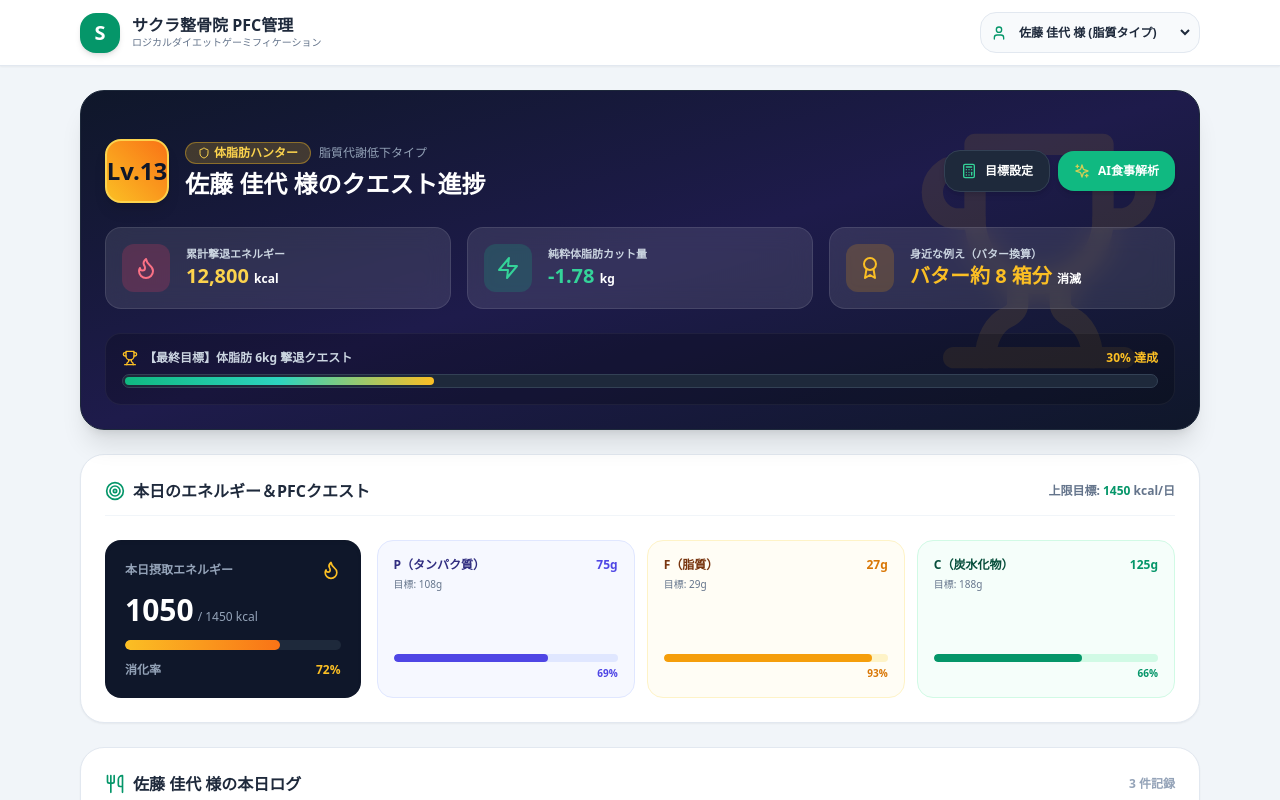
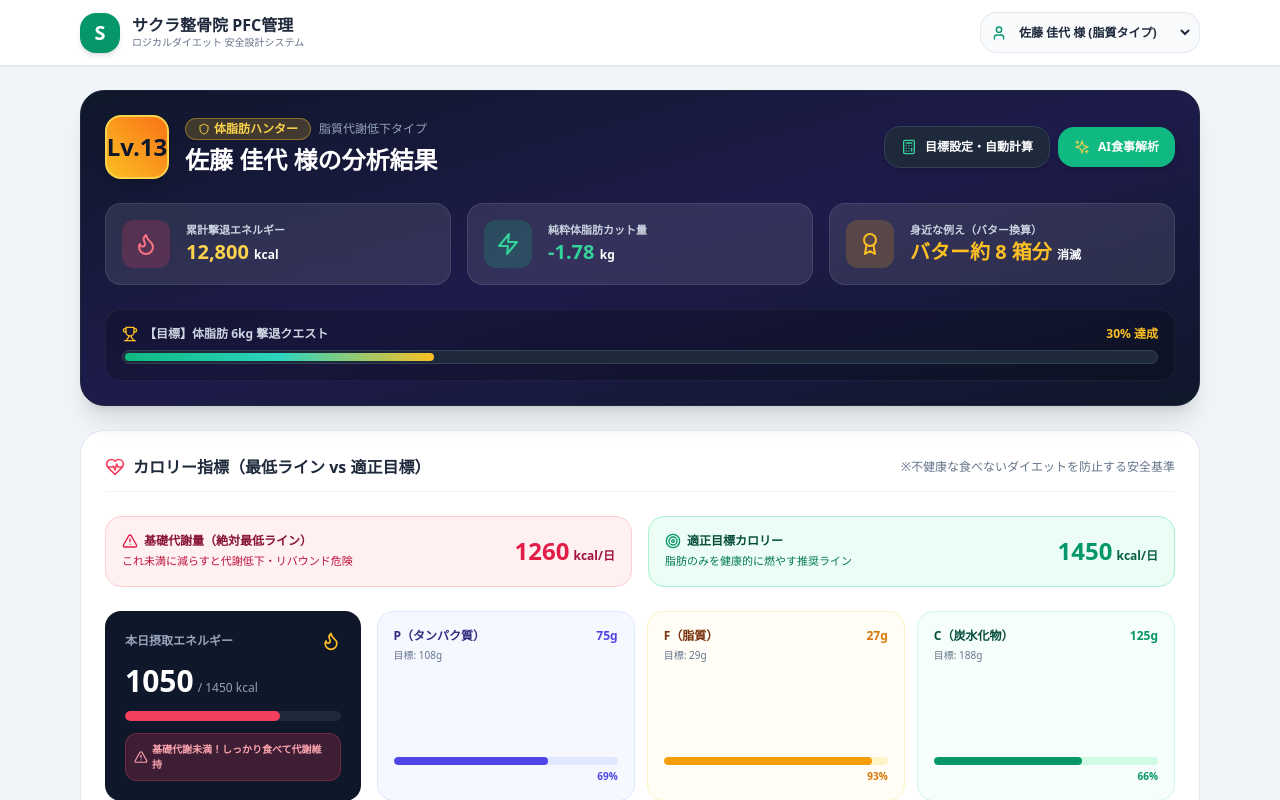
Before and after one commit to yoshimoto1146-debug/daiet-eiyou, a React (Vite) app: page / in a window 1280 px wide. Shown: the top 800 px of the page. Built offline with nearby package versions, Linux system fonts and the light colour scheme.

Commit message:
Update App.tsx

```diff
--- a/App.tsx
+++ b/App.tsx
@@ -21,6 +21,8 @@ import {
   Zap,
   Shield,
   Award,
+  AlertTriangle,
+  HeartPulse,
 } from 'lucide-react';
 
 type MealCategory = '朝食' | '昼食' | '夕食' | '間食';
@@ -47,11 +49,13 @@ interface UserProfile {
   targetMonths: number;
   metabolismType: 'lipid' | 'carb' | 'muscle';
   metabolismTypeName: string;
-  targetCalories: number;
+  bmr: number; // 基礎代謝量（最低ライン）
+  tdee: number; // 総消費カロリー
+  targetCalories: number; // 適正目標カロリー
   targetP: number;
   targetF: number;
   targetC: number;
-  accumulatedDeficitCalories: number; // 累計カット（消費）成功カロリー
+  accumulatedDeficitCalories: number;
   todayMeals: MealItem[];
   adviceMessage: string;
 }
@@ -67,24 +71,31 @@ const calculateLogicalTargets = (
   targetMonths: number,
   metabolismType: 'lipid' | 'carb' | 'muscle'
 ) => {
+  // 1. 基礎代謝量 (BMR) - ハリス・ベネディクト改訂式
   let bmr = 0;
   if (gender === 'male') {
     bmr = 88.362 + 13.397 * weight + 4.799 * height - 5.677 * age;
   } else {
     bmr = 447.593 + 9.247 * weight + 3.098 * height - 4.33 * age;
   }
+  bmr = Math.round(bmr);
 
-  const tdee = bmr * 1.45;
+  // 2. 総消費カロリー (TDEE) - 身体活動レベル（普通 1.45）
+  const tdee = Math.round(bmr * 1.45);
+
+  // 3. 落とすべき体脂肪量 & 1日あたりの必要アンダーカロリー
   const weightToLose = Math.max(weight - targetWeight, 0);
   const totalDeficitCalories = weightToLose * 7200;
   const days = targetMonths * 30;
   const dailyDeficit = days > 0 ? totalDeficitCalories / days : 0;
 
+  // 4. 適正目標カロリー（※基礎代謝を下回らない安全制御）
   let targetCalories = Math.round(tdee - dailyDeficit);
   if (targetCalories < bmr) {
-    targetCalories = Math.round(bmr);
+    targetCalories = bmr; // 基礎代謝を下回らない安全ガード
   }
 
+  // 5. PFCバランス自動調整（代謝タイプ別）
   let pRatio = 0.25, fRatio = 0.25, cRatio = 0.5;
   if (metabolismType === 'lipid') {
     pRatio = 0.3; fRatio = 0.18; cRatio = 0.52;
@@ -98,13 +109,12 @@ const calculateLogicalTargets = (
   const targetF = Math.round((targetCalories * fRatio) / 9);
   const targetC = Math.round((targetCalories * cRatio) / 4);
 
-  return { targetCalories, targetP, targetF, targetC, bmr: Math.round(bmr), tdee: Math.round(tdee), totalDeficitCalories };
+  return { targetCalories, targetP, targetF, targetC, bmr, tdee };
 };
 
-// ゲーム用ランク計算関数
 const getGameRank = (accumulatedCalories: number, totalGoalCalories: number) => {
   const burnedFatKg = (accumulatedCalories / 7200).toFixed(2);
-  const butterCount = Math.floor(accumulatedCalories / 1500); // バター1箱約1500kcal相当
+  const butterCount = Math.floor(accumulatedCalories / 1500);
   const expLevel = Math.floor(accumulatedCalories / 1000) + 1;
   const progressPercent = Math.min(Math.round((accumulatedCalories / Math.max(totalGoalCalories, 1)) * 100), 100);
 
@@ -130,17 +140,19 @@ const INITIAL_USERS: Record<string, UserProfile> = {
     targetMonths: 3,
     metabolismType: 'lipid',
     metabolismTypeName: '脂質代謝低下タイプ',
+    bmr: 1260,
+    tdee: 1827,
     targetCalories: 1450,
     targetP: 108,
     targetF: 29,
     targetC: 188,
-    accumulatedDeficitCalories: 12800, // 約1.7kg相当の消費成功
+    accumulatedDeficitCalories: 12800,
     todayMeals: [
       { id: 'm1', category: '朝食', name: '鮭塩焼き・玄米ご飯・味噌汁', calories: 420, p: 28, f: 10, c: 55 },
       { id: 'm2', category: '昼食', name: '蒸し鶏と彩り野菜のサラダボウル', calories: 480, p: 35, f: 12, c: 58 },
       { id: 'm3', category: '間食', name: 'ギリシャヨーグルト・素焼きアーモンド', calories: 150, p: 12, f: 5, c: 12 },
     ],
-    adviceMessage: '佐藤様は脂質代謝低下タイプです。現在バター約8箱分の体脂肪撃退に成功しています！この調子でクエストを進めましょう！',
+    adviceMessage: '佐藤様は脂質代謝低下タイプです。最低ラインである基礎代謝（1,260kcal）をしっかり超えつつ、適正カロリー内でコントロールできています！食べることを恐れずPFCを整えましょう。',
   },
   userB: {
     id: 'userB',
@@ -154,16 +166,18 @@ const INITIAL_USERS: Record<string, UserProfile> = {
     targetMonths: 3,
     metabolismType: 'carb',
     metabolismTypeName: '糖質吸収過多タイプ',
+    bmr: 1580,
+    tdee: 2291,
     targetCalories: 1850,
     targetP: 138,
     targetF: 61,
     targetC: 185,
-    accumulatedDeficitCalories: 21500, // 約3kg相当の消費成功
+    accumulatedDeficitCalories: 21500,
     todayMeals: [
       { id: 'm5', category: '朝食', name: 'プロテイン・オートミールボウル', calories: 450, p: 35, f: 8, c: 60 },
       { id: 'm6', category: '昼食', name: '牛肉赤身ステーキ定食（ご飯少なめ）', calories: 750, p: 48, f: 28, c: 75 },
     ],
-    adviceMessage: '田中様は糖質タイプです。レベル22突破！現在の体脂肪撃退ペースは非常に論理的かつ好調です！',
+    adviceMessage: '田中様は糖質タイプです。基礎代謝1,580kcalを切ると筋肉量が落ちて代謝が低下します。夕食でしっかりタンパク質を補給してください！',
   },
 };
 
@@ -183,8 +197,6 @@ export default function App() {
   const [isAnalyzing, setIsAnalyzing] = useState(false);
   const [analysisResult, setAnalysisResult] = useState<MealItem | null>(null);
 
-  const [editingMeal, setEditingMeal] = useState<MealItem | null>(null);
-
   const fileInputRef = useRef<HTMLInputElement>(null);
   const currentUser = users[selectedUserId];
 
@@ -195,6 +207,8 @@ export default function App() {
 
   const totalGoalDeficit = (currentUser.weight - currentUser.targetWeight) * 7200;
   const gameInfo = getGameRank(currentUser.accumulatedDeficitCalories, totalGoalDeficit);
+
+  const isBelowBmr = currentCalories < currentUser.bmr;
 
   const showToast = (msg: string) => {
     setToastMessage(msg);
@@ -223,6 +237,8 @@ export default function App() {
       ...prev,
       [selectedUserId]: {
         ...calcForm,
+        bmr: calculated.bmr,
+        tdee: calculated.tdee,
         targetCalories: calculated.targetCalories,
         targetP: calculated.targetP,
         targetF: calculated.targetF,
@@ -231,7 +247,7 @@ export default function App() {
     }));
 
     setIsCalcModalOpen(false);
-    showToast('ロジカル目標の更新が完了しました！');
+    showToast('基礎代謝・適正カロリーの再計算が完了しました！');
   };
 
   const openCalcModal = () => {
@@ -314,7 +330,7 @@ export default function App() {
             </div>
             <div>
               <h1 className="text-base font-black text-slate-800 leading-tight">サクラ整骨院 PFC管理</h1>
-              <p className="text-[10px] text-slate-500 font-medium">ロジカルダイエットゲーミフィケーション</p>
+              <p className="text-[10px] text-slate-500 font-medium">ロジカルダイエット 安全設計システム</p>
             </div>
           </div>
 
@@ -334,12 +350,8 @@ export default function App() {
 
       {/* メイン */}
       <main className="flex-1 max-w-6xl w-full mx-auto px-4 py-6 space-y-6">
-        {/* 🎮 ゲーム風ステータス・進捗ダッシュボード */}
+        {/* ゲーム進捗ダッシュボード */}
         <div className="bg-gradient-to-br from-slate-900 via-indigo-950 to-slate-900 text-white rounded-3xl p-6 shadow-xl border border-slate-800 space-y-6 relative overflow-hidden">
-          <div className="absolute top-0 right-0 p-8 opacity-10 pointer-events-none">
-            <Trophy className="w-64 h-64 text-amber-400" />
-          </div>
-
           <div className="flex flex-col md:flex-row md:items-center justify-between gap-4 relative z-10">
             <div className="flex items-center gap-4">
               <div className="w-16 h-16 rounded-2xl bg-gradient-to-tr from-amber-400 to-orange-500 flex items-center justify-center text-slate-900 font-black text-2xl shadow-lg border-2 border-amber-300">
@@ -353,7 +365,7 @@ export default function App() {
                   </span>
                   <span className="text-xs text-slate-400">{currentUser.metabolismTypeName}</span>
                 </div>
-                <h2 className="text-2xl font-black text-white mt-1">{currentUser.name} 様のクエスト進捗</h2>
+                <h2 className="text-2xl font-black text-white mt-1">{currentUser.name} 様の分析結果</h2>
               </div>
             </div>
 
@@ -364,7 +376,7 @@ export default function App() {
                 className="px-4 py-3 rounded-2xl bg-slate-800 hover:bg-slate-700 text-white font-bold text-xs shadow-md transition-all flex items-center gap-2 border border-slate-700"
               >
                 <Calculator className="w-4 h-4 text-emerald-400" />
-                <span>目標設定</span>
+                <span>目標設定・自動計算</span>
               </button>
               <button
                 type="button"
@@ -416,12 +428,12 @@ export default function App() {
             </div>
           </div>
 
-          {/* クエスト達成プログレスバー */}
+          {/* 最終目標ゲージ */}
           <div className="space-y-2 relative z-10 bg-black/20 p-4 rounded-2xl border border-white/5">
             <div className="flex justify-between items-center text-xs font-bold">
               <span className="text-slate-300 flex items-center gap-1.5">
                 <Trophy className="w-4 h-4 text-amber-400" />
-                【最終目標】体脂肪 {currentUser.weight - currentUser.targetWeight}kg 撃退クエスト
+                【目標】体脂肪 {currentUser.weight - currentUser.targetWeight}kg 撃退クエスト
               </span>
               <span className="text-amber-400 font-black">{gameInfo.progressPercent}% 達成</span>
             </div>
@@ -434,18 +446,50 @@ export default function App() {
           </div>
         </div>
 
-        {/* PFC・本日カロリー */}
+        {/* 🚨 基礎代謝最低ライン ＆ 適正カロリー表示エリア */}
         <div className="bg-white rounded-3xl p-6 shadow-sm border border-slate-200 space-y-6">
-          <div className="flex justify-between items-center pb-3 border-b border-slate-100">
+          <div className="flex flex-col sm:flex-row sm:items-center justify-between border-b border-slate-100 pb-3 gap-2">
             <div className="flex items-center gap-2">
-              <Target className="w-5 h-5 text-emerald-600" />
-              <h3 className="font-bold text-slate-800 text-base">本日のエネルギー＆PFCクエスト</h3>
+              <HeartPulse className="w-5 h-5 text-rose-500" />
+              <h3 className="font-bold text-slate-800 text-base">カロリー指標（最低ライン vs 適正目標）</h3>
             </div>
-            <span className="text-xs font-bold text-slate-500">
-              上限目標: <strong className="text-emerald-600">{currentUser.targetCalories}</strong> kcal/日
-            </span>
+            <span className="text-xs text-slate-500 font-medium">※不健康な食べないダイエットを防止する安全基準</span>
           </div>
 
+          {/* カロリー比較カード 2連 */}
+          <div className="grid grid-cols-1 md:grid-cols-2 gap-4">
+            {/* 1. 基礎代謝量（最低ライン） */}
+            <div className="p-4 rounded-2xl bg-rose-50 border border-rose-200 flex items-center justify-between">
+              <div>
+                <div className="flex items-center gap-1.5 mb-1">
+                  <AlertTriangle className="w-4 h-4 text-rose-600" />
+                  <span className="text-xs font-black text-rose-900">基礎代謝量（絶対最低ライン）</span>
+                </div>
+                <p className="text-[11px] text-rose-700">これ未満に減らすと代謝低下・リバウンド危険</p>
+              </div>
+              <div className="text-right">
+                <span className="text-2xl font-black text-rose-600">{currentUser.bmr}</span>
+                <span className="text-xs font-bold text-rose-800 ml-1">kcal/日</span>
+              </div>
+            </div>
+
+            {/* 2. 適正目標カロリー */}
+            <div className="p-4 rounded-2xl bg-emerald-50 border border-emerald-200 flex items-center justify-between">
+              <div>
+                <div className="flex items-center gap-1.5 mb-1">
+                  <Target className="w-4 h-4 text-emerald-600" />
+                  <span className="text-xs font-black text-emerald-900">適正目標カロリー</span>
+                </div>
+                <p className="text-[11px] text-emerald-700">脂肪のみを健康的に燃やす推奨ライン</p>
+              </div>
+              <div className="text-right">
+                <span className="text-2xl font-black text-emerald-600">{currentUser.targetCalories}</span>
+                <span className="text-xs font-bold text-emerald-800 ml-1">kcal/日</span>
+              </div>
+            </div>
+          </div>
+
+          {/* 本日の進捗メーター（基礎代謝判定バッジ付き） */}
           <div className="grid grid-cols-1 md:grid-cols-4 gap-4">
             <div className="bg-slate-900 text-white p-5 rounded-2xl flex flex-col justify-between shadow-inner">
               <div className="flex items-center justify-between">
@@ -459,17 +503,29 @@ export default function App() {
                 </div>
                 <div className="w-full bg-slate-800 h-2.5 rounded-full mt-3 overflow-hidden">
                   <div
-                    className="bg-gradient-to-r from-amber-400 to-orange-500 h-full rounded-full transition-all duration-500"
+                    className={`h-full rounded-full transition-all duration-500 ${
+                      isBelowBmr ? 'bg-rose-500' : 'bg-gradient-to-r from-amber-400 to-emerald-400'
+                    }`}
                     style={{ width: `${calPercent}%` }}
                   ></div>
                 </div>
               </div>
-              <div className="flex justify-between text-xs text-slate-400 font-bold">
-                <span>消化率</span>
-                <span className="text-amber-400">{calPercent}%</span>
-              </div>
+
+              {/* 最低ライン警告判定 */}
+              {isBelowBmr ? (
+                <div className="bg-rose-500/20 text-rose-300 text-[10px] font-bold p-2 rounded-xl border border-rose-500/30 flex items-center gap-1">
+                  <AlertTriangle className="w-3.5 h-3.5 shrink-0" />
+                  <span>基礎代謝未満！しっかり食べて代謝維持</span>
+                </div>
+              ) : (
+                <div className="bg-emerald-500/20 text-emerald-300 text-[10px] font-bold p-2 rounded-xl border border-emerald-500/30 flex items-center gap-1">
+                  <CheckCircle2 className="w-3.5 h-3.5 shrink-0" />
+                  <span>最低ラインクリア（安全圏内）</span>
+                </div>
+              )}
             </div>
 
+            {/* PFC 3項目 */}
             <div className="md:col-span-3 grid grid-cols-1 sm:grid-cols-3 gap-3">
               <div className="bg-indigo-50/50 border border-indigo-100 p-4 rounded-2xl flex flex-col justify-between">
                 <div>
@@ -577,7 +633,7 @@ export default function App() {
               <MessageSquare className="w-5 h-5" />
               <h3 className="font-bold text-base">ロジカルLINE指導アシスタント</h3>
             </div>
-            <span className="text-xs bg-white/20 px-3 py-1 rounded-full font-bold">ゲーム判定連動</span>
+            <span className="text-xs bg-white/20 px-3 py-1 rounded-full font-bold">安全ガイド連動</span>
           </div>
           <p className="text-xs text-emerald-100 leading-relaxed bg-black/10 p-3.5 rounded-2xl border border-white/10">
             {currentUser.adviceMessage}
@@ -595,14 +651,14 @@ export default function App() {
         </div>
       </main>
 
-      {/* モーダル群 (略同機能) */}
+      {/* 目標・基礎代謝自動計算モーダル */}
       {isCalcModalOpen && (
         <div className="fixed inset-0 z-50 bg-slate-900/60 backdrop-blur-sm flex items-center justify-center p-4">
           <div className="bg-white rounded-3xl max-w-md w-full p-6 shadow-2xl border border-slate-200 space-y-4 max-h-[90vh] overflow-y-auto">
             <div className="flex items-center justify-between border-b border-slate-100 pb-3">
               <div className="flex items-center gap-2">
                 <Calculator className="w-5 h-5 text-emerald-600" />
-                <h3 className="font-black text-slate-800 text-base">ロジカル目標自動計算</h3>
+                <h3 className="font-black text-slate-800 text-base">基礎代謝・適正目標カロリー設定</h3>
               </div>
               <button type="button" onClick={() => setIsCalcModalOpen(false)} className="p-1 rounded-full text-slate-400">
                 <X className="w-5 h-5" />
@@ -702,14 +758,14 @@ export default function App() {
                 onClick={handleSaveLogicalTargets}
                 className="flex-1 py-2.5 rounded-xl bg-emerald-600 text-white text-xs font-bold shadow-sm"
               >
-                目標設定を保存
+                再計算して設定保存
               </button>
             </div>
           </div>
         </div>
       )}
 
-      {/* AIモーダル */}
+      {/* AI解析モーダル */}
       {isAiModalOpen && (
         <div className="fixed inset-0 z-50 bg-slate-900/60 backdrop-blur-sm flex items-center justify-center p-4">
           <div className="bg-white rounded-3xl max-w-lg w-full p-6 shadow-2xl border border-slate-200 space-y-5">
@@ -817,7 +873,7 @@ export default function App() {
 
       {/* フッター */}
       <footer className="border-t border-slate-200 bg-white py-4 text-center text-xs text-slate-500">
-        サクラ整骨院 PFC Balance Manager (Gamified Edition)
+        サクラ整骨院 PFC Balance Manager (Logical & Safe Edition)
       </footer>
     </div>
   );
```
